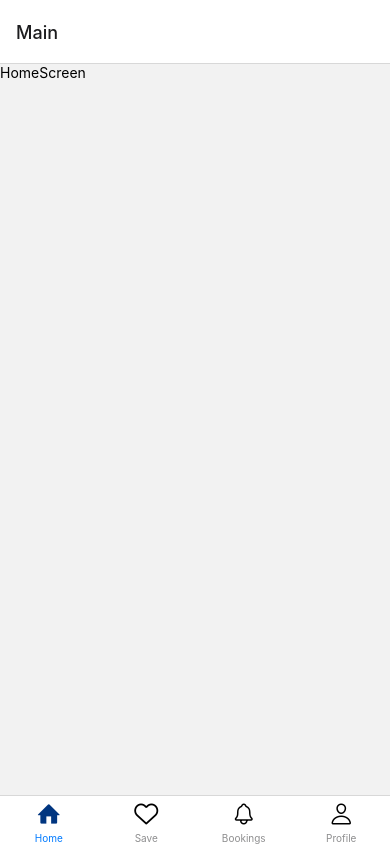
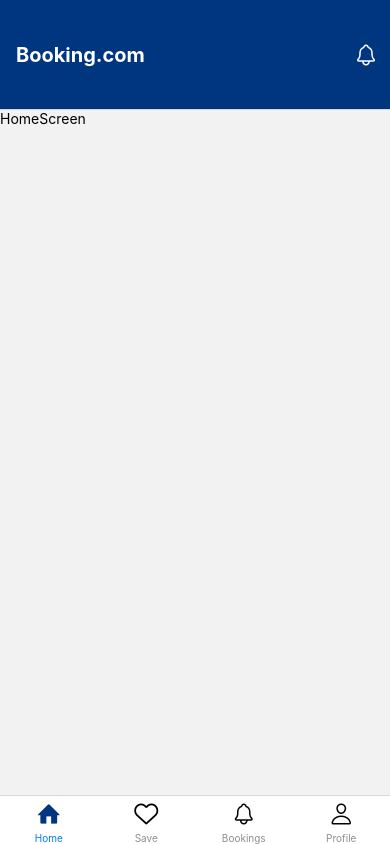
Before and after one commit to fp3-Hacktiv8-React-Native/booking-app, a React Native app: screen /Home in a window 390 px wide. Built offline with nearby package versions, Linux system fonts and the light colour scheme.

Commit message:
add header

```diff
--- a/StackNavigator.js
+++ b/StackNavigator.js
@@ -84,7 +84,11 @@ const StackNavigator = () => {
   return (
     <NavigationContainer>
       <Stack.Navigator>
-        <Stack.Screen name="Main" component={BottomTabs} />
+        <Stack.Screen
+          name="Main"
+          component={BottomTabs}
+          options={{ headerShown: false }}
+        />
       </Stack.Navigator>
     </NavigationContainer>
   );
--- a/screens/HomeScreen.js
+++ b/screens/HomeScreen.js
@@ -1,7 +1,33 @@
 import { StyleSheet, Text, View } from "react-native";
-import React from "react";
+import React, { useLayoutEffect } from "react";
+import { useNavigation } from "@react-navigation/core";
+import { Ionicons } from "@expo/vector-icons";
 
 const HomeScreen = () => {
+  const navigation = useNavigation();
+  useLayoutEffect(() => {
+    navigation.setOptions({
+      headerShown: true,
+      title: "Booking.com",
+      headerTitleStyle: {
+        fontSize: 20,
+        fontWeight: "bold",
+        color: "white",
+      },
+      headerStyle: {
+        backgroundColor: "#003580",
+        height: 110,
+      },
+      headerRight: () => (
+        <Ionicons
+          name="notifications-outline"
+          size={24}
+          color="white"
+          style={{ marginRight: 12 }}
+        />
+      ),
+    });
+  }, []);
   return (
     <View>
       <Text>HomeScreen</Text>
```
